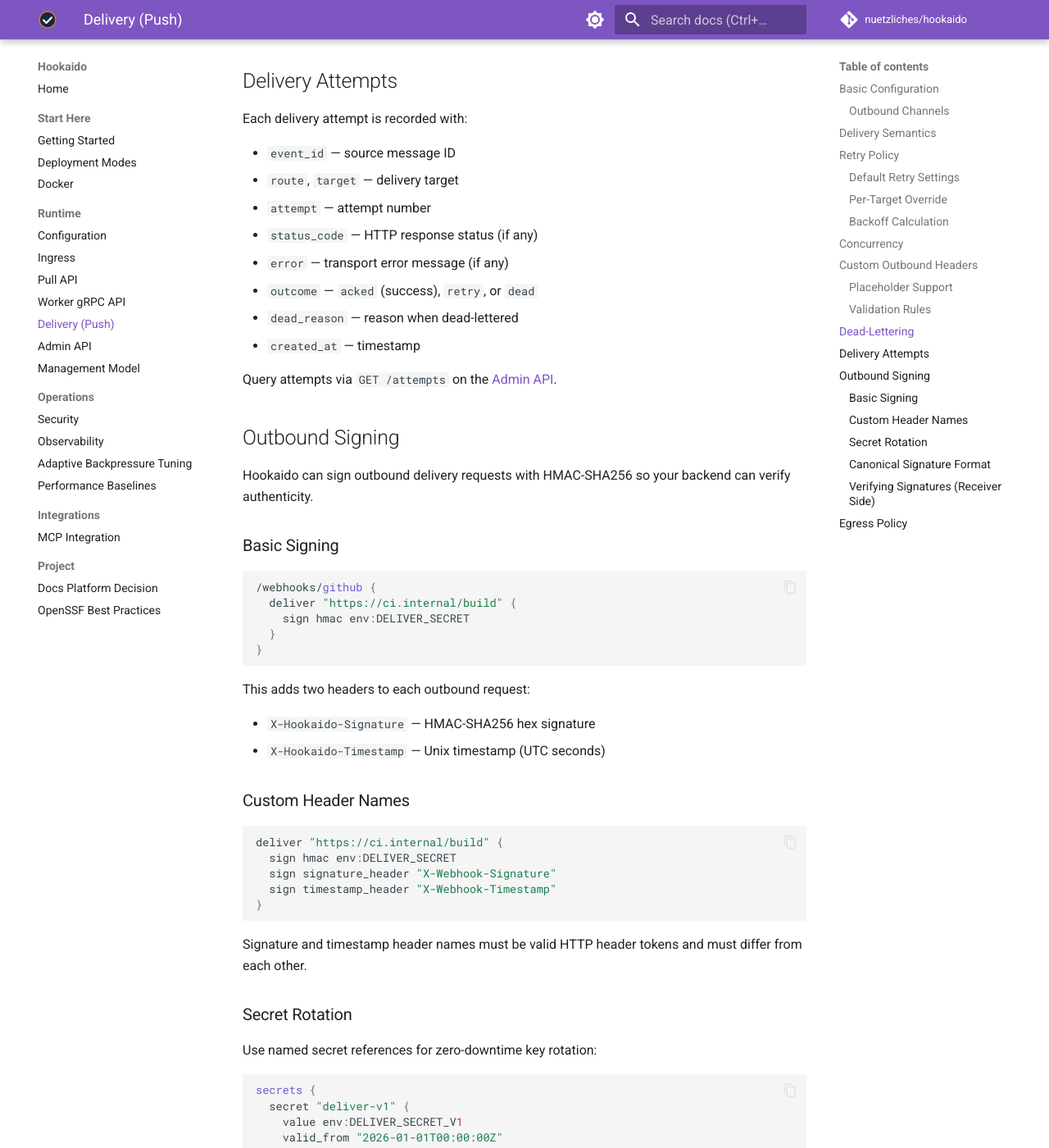
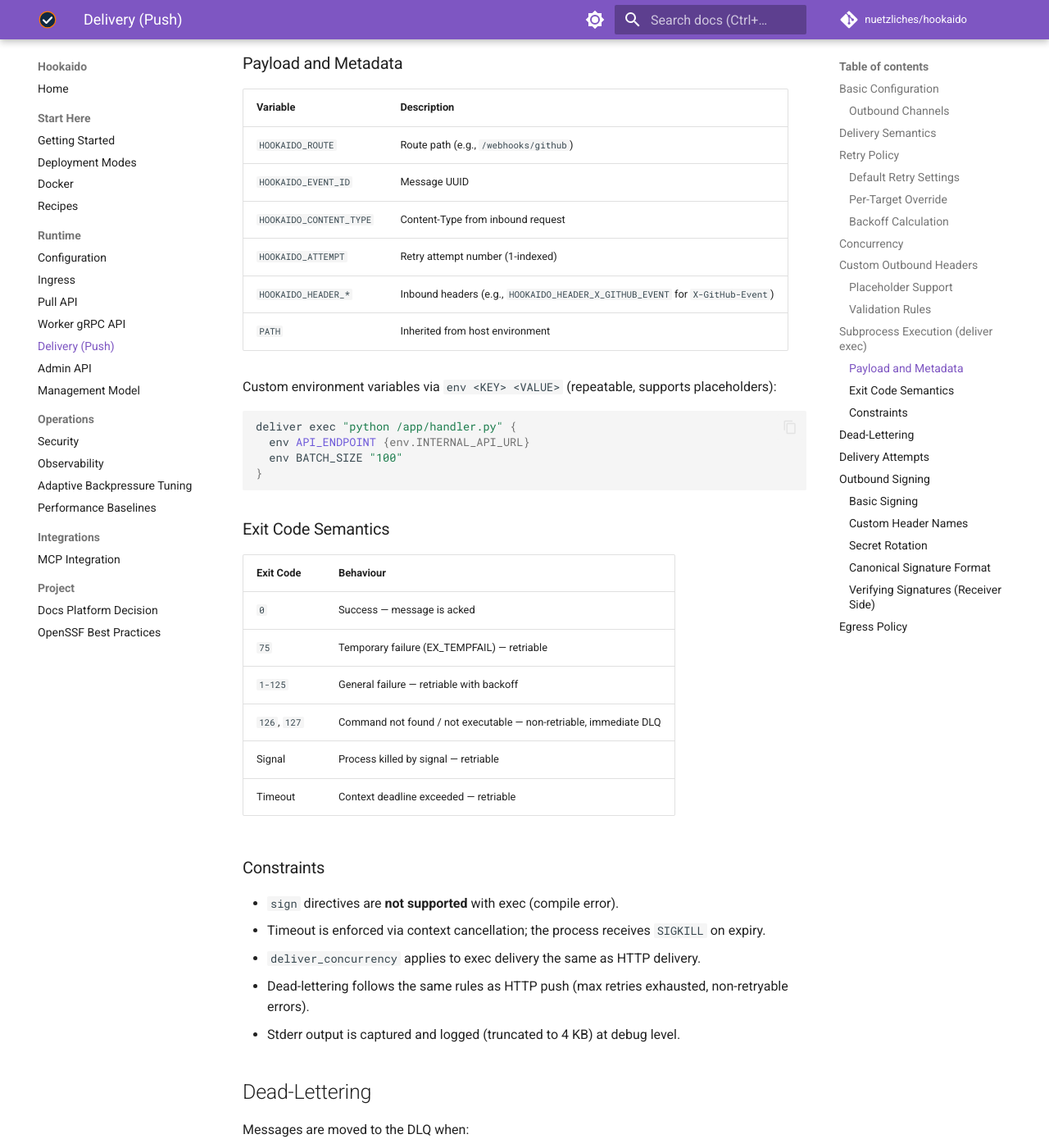
Before and after one commit to nuetzliches/hookaido, an MkDocs documentation site: the page built from docs/delivery.md, in a window 1280 px wide and 1400 px high, scrolled down 3846 px. Shown: the whole window at 82% size. Built offline with MkDocs 1.6.1 and Material for MkDocs 9.7.7, drawn with Linux system fonts in a browser that asks for light colours; comment, search, counter and statistics services are not loaded; some of the changed text lies outside the part shown.

Commit message:
docs: modernize documentation for v2.1.0 features and improve README
Document deliver exec (subprocess delivery), provider-compatible HMAC
(GitHub/Gitea), and custom outbound headers across all user-facing docs.
Restructure README for better scannability: group features into
Core/Security/Operations, add use-cases section, reduce badges and
config examples, move maintainer notes to CONTRIBUTING.md.

Add new docs/recipes.md with four practical patterns (GitHub deploy
script, Stripe billing, multi-provider fan-out, CI/CD job queue).
Add exec-mode quickstart to getting-started.md and exec card to
docs index. Fix HMAC string-to-sign ordering in Hookaidofile comment.

Co-Authored-By: Claude Opus 4.6 (1M context) <noreply@anthropic.com>

````diff
--- a/docs/delivery.md
+++ b/docs/delivery.md
@@ -145,6 +145,60 @@ Available placeholders: `{env.VAR}`, `{$VAR}`, `{file.PATH}`, `{vars.NAME}`.
 - Header names must be valid HTTP tokens (RFC 7230).
 - Duplicate header names (case-insensitive) are rejected at compile time.
 - Headers are set on outbound requests **before** HMAC signing — they do not affect the signature.
+
+## Subprocess Execution (`deliver exec`)
+
+Deliver webhooks by executing a local command instead of making HTTP requests. The payload is piped to the subprocess's stdin as raw bytes.
+
+```hcl
+/webhooks/github {
+  auth hmac { provider github; secret env:GITHUB_SECRET }
+  deliver exec "/opt/hooks/deploy.sh" {
+    timeout 30s
+    retry exponential max 3 base 1s cap 1m jitter 0.1
+    env DEPLOY_ENV production
+  }
+}
+```
+
+### Payload and Metadata
+
+| Variable | Description |
+|---|---|
+| `HOOKAIDO_ROUTE` | Route path (e.g., `/webhooks/github`) |
+| `HOOKAIDO_EVENT_ID` | Message UUID |
+| `HOOKAIDO_CONTENT_TYPE` | Content-Type from inbound request |
+| `HOOKAIDO_ATTEMPT` | Retry attempt number (1-indexed) |
+| `HOOKAIDO_HEADER_*` | Inbound headers (e.g., `HOOKAIDO_HEADER_X_GITHUB_EVENT` for `X-GitHub-Event`) |
+| `PATH` | Inherited from host environment |
+
+Custom environment variables via `env <KEY> <VALUE>` (repeatable, supports placeholders):
+
+```hcl
+deliver exec "python /app/handler.py" {
+  env API_ENDPOINT {env.INTERNAL_API_URL}
+  env BATCH_SIZE "100"
+}
+```
+
+### Exit Code Semantics
+
+| Exit Code | Behaviour |
+|---|---|
+| `0` | Success — message is acked |
+| `75` | Temporary failure (EX_TEMPFAIL) — retriable |
+| `1-125` | General failure — retriable with backoff |
+| `126`, `127` | Command not found / not executable — non-retriable, immediate DLQ |
+| Signal | Process killed by signal — retriable |
+| Timeout | Context deadline exceeded — retriable |
+
+### Constraints
+
+- `sign` directives are **not supported** with exec (compile error).
+- Timeout is enforced via context cancellation; the process receives `SIGKILL` on expiry.
+- `deliver_concurrency` applies to exec delivery the same as HTTP delivery.
+- Dead-lettering follows the same rules as HTTP push (max retries exhausted, non-retryable errors).
+- Stderr output is captured and logged (truncated to 4 KB) at debug level.
 
 ## Dead-Lettering
 
--- a/mkdocs.yml
+++ b/mkdocs.yml
@@ -56,6 +56,7 @@ nav:
       - Getting Started: getting-started.md
       - Deployment Modes: deployment-modes.md
       - Docker: docker.md
+      - Recipes: recipes.md
   - Runtime:
       - Configuration: configuration.md
       - Ingress: ingress.md
````
Also changed, not shown: CONTRIBUTING.md (+6 -0 lines), README.md (+39 -47 lines), docs/configuration.md (+55 -0 lines), docs/getting-started.md (+37 -0 lines), docs/index.md (+5 -0 lines), docs/ingress.md (+29 -0 lines), docs/recipes.md (added, +203 -0 lines), 1 other file.
